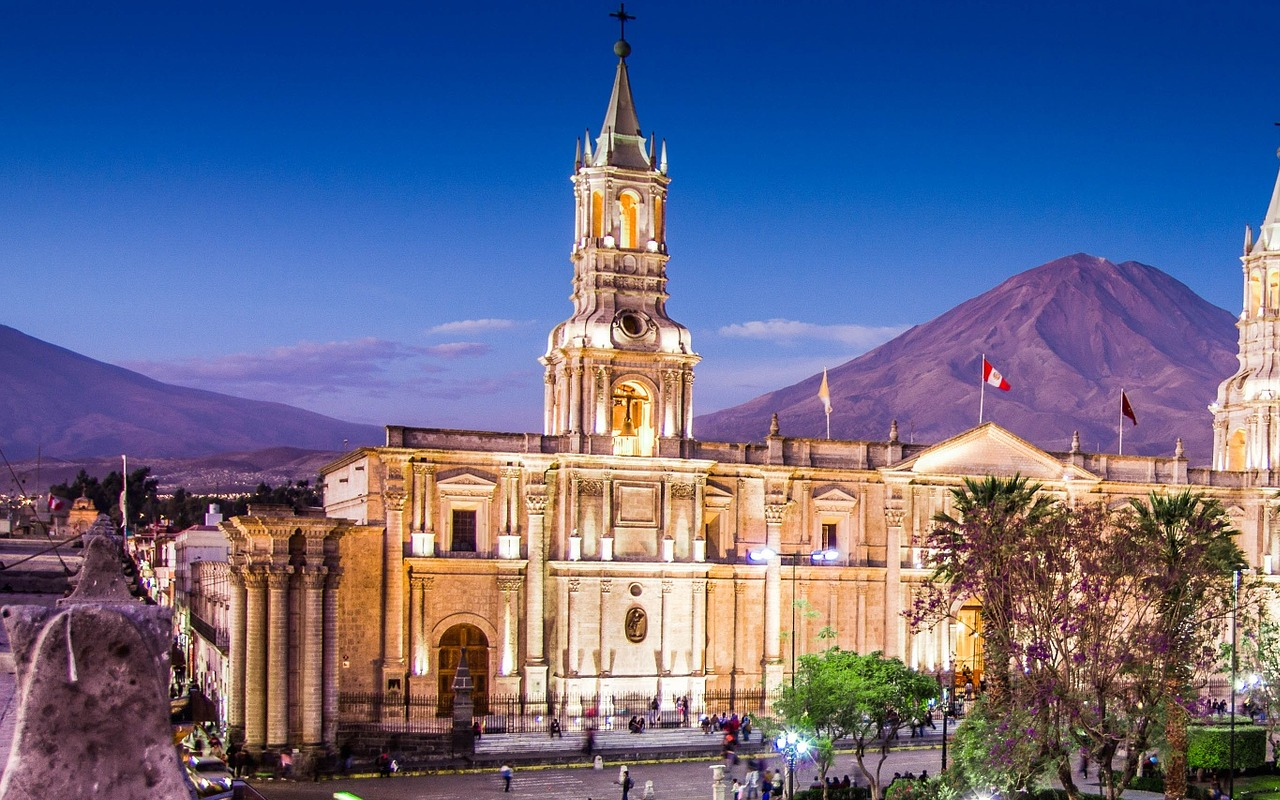
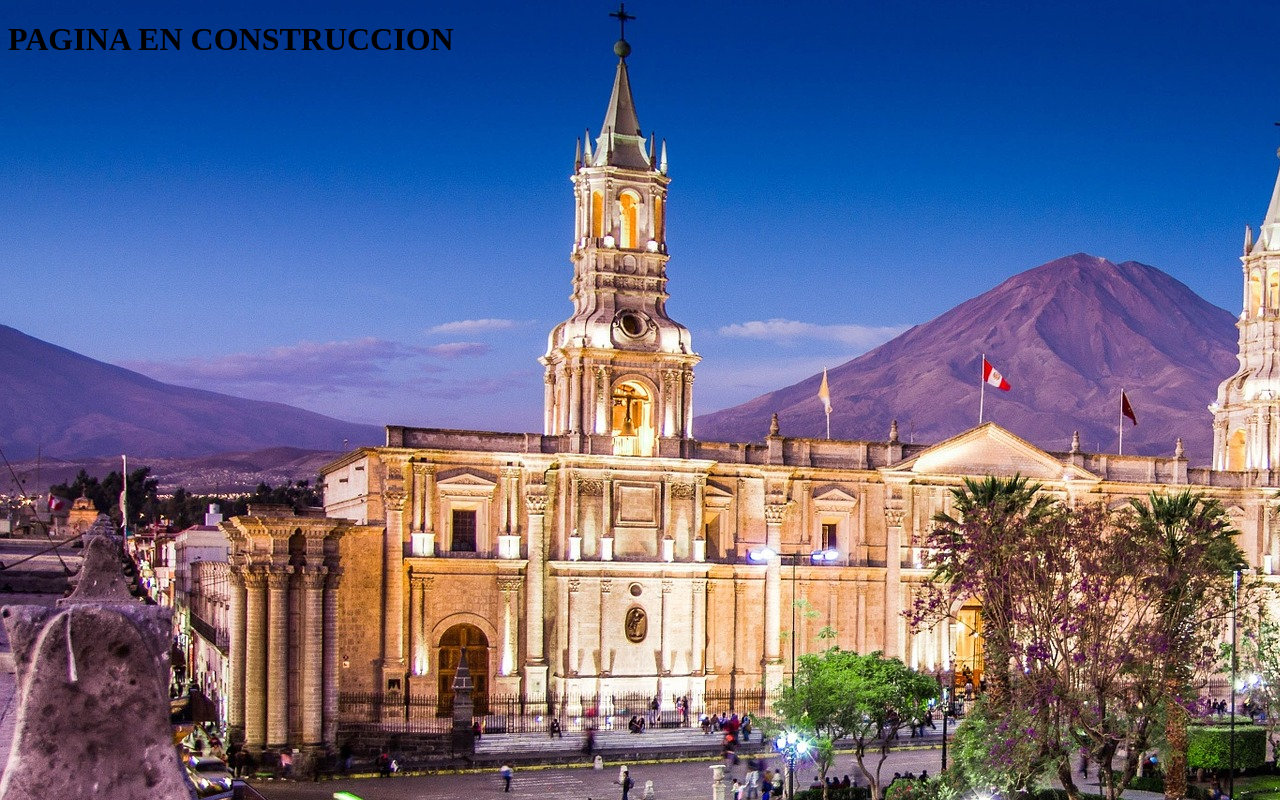
Before and after one commit to keroquion/Pc-Delivery, a plain HTML site: page index.html in a window 1280 px wide. Drawn offline with Linux system fonts and the light colour scheme.

Commit message:
Update index.html

```diff
--- a/index.html
+++ b/index.html
@@ -5,5 +5,6 @@
            </HEAD>
 
     <BODY background="fondo.jpg">
+        <h1>PAGINA EN CONSTRUCCION</h1>
             </BODY>
 </HTML>
```
